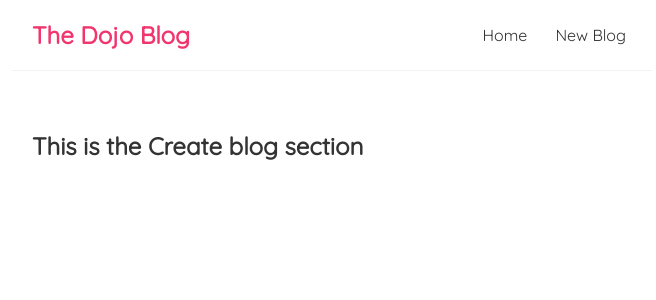
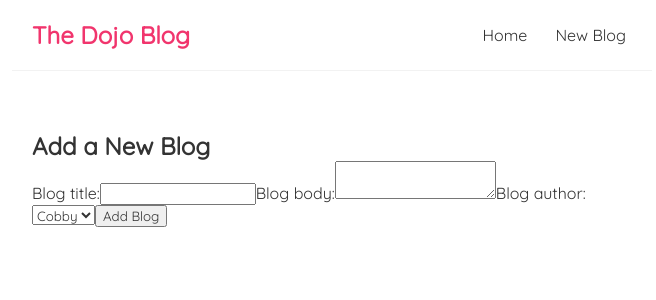
Before and after one commit to Cobby-a/First-Reactjs, a React (Create React App) app: page /create in a window 1280 px wide. Shown: the top 300 px of the page, without its empty margins (308-964 px from the left). Built offline with nearby package versions, Linux system fonts and the light colour scheme.

Commit message:
added some form for our create and add new blog

```diff
--- a/src/Create.js
+++ b/src/Create.js
@@ -2,8 +2,20 @@
 
 const Create = ()=>{
     return(
-        <div>
-            <h2>This is the Create blog section</h2>
+        <div className="create">
+            <h2>Add a New Blog</h2>
+            <form>
+                <label>Blog title:</label>
+                <input type="text" required />
+                <label>Blog body:</label>
+                <textarea required ></textarea>
+                <label>Blog author:</label>
+                <select>
+                    <option value="Cobby">Cobby</option>
+                    <option value="Yaa">Yaa</option>
+                </select>
+                <button>Add Blog</button>
+            </form>
         </div>
     )
 }
```
